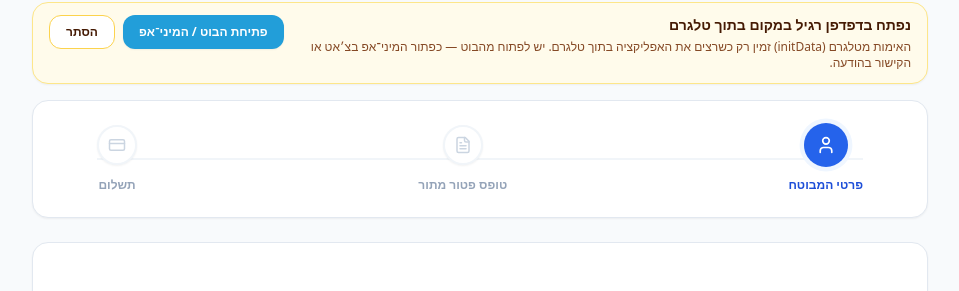
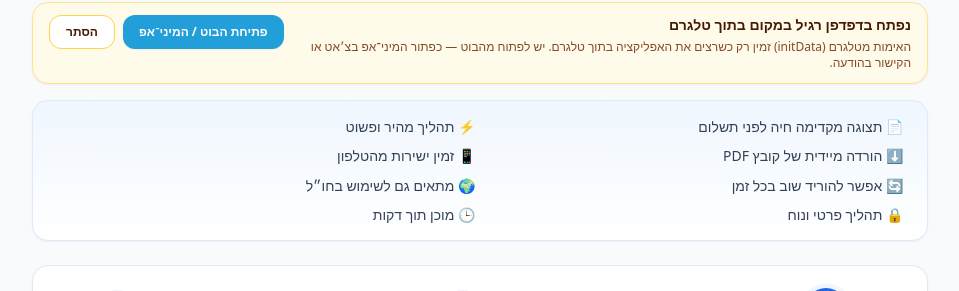
Before and after one commit to Hexabroremember/ptormtorbot, a React (Vite) app: page / in a window 1280 px wide. Shown: the part 106-397 px from the top of the page, without its empty margins (160-1119 px from the left). Built offline with nearby package versions, Linux system fonts and the light colour scheme; no server answers.

Commit message:
Add queue-exemption value props to /start and mini-app step 1

```diff
--- a/src/App.jsx
+++ b/src/App.jsx
@@ -239,6 +239,16 @@
     summary: "סיכום הזמנה",
     total: "סה\"כ לתשלום:",
     loadingMsg: "מנפיק דוגמה לטופס פטור מתור...",
+    heroHighlights: [
+      "📄 תצוגה מקדימה חיה לפני תשלום",
+      "⚡ תהליך מהיר ופשוט",
+      "⬇️ הורדה מיידית של קובץ PDF",
+      "📱 זמין ישירות מהטלפון",
+      "🔄 אפשר להוריד שוב בכל זמן",
+      "🌍 מתאים גם לשימוש בחו״ל",
+      "🔒 תהליך פרטי ונוח",
+      "🕒 מוכן תוך דקות",
+    ],
     paymentMethods: {
       creditCard: "כרטיס אשראי",
       applePay: "Apple Pay",
@@ -377,6 +387,16 @@
     summary: "ملخص الطلب",
     total: "المبلغ الإجمالي:",
     loadingMsg: "جاري إصدار إعفاء من الطابور...",
+    heroHighlights: [
+      "📄 معاينة حية قبل الدفع",
+      "⚡ عملية سريعة وبسيطة",
+      "⬇️ تنزيل فوري لملف PDF",
+      "📱 متاح مباشرة من الهاتف",
+      "🔄 يمكن التنزيل مجددًا في أي وقت",
+      "🌍 مناسب أيضًا للاستخدام خارج البلاد",
+      "🔒 عملية خاصة ومريحة",
+      "🕒 جاهز خلال دقائق",
+    ],
     paymentMethods: {
       creditCard: "بطاقة ائتمان",
       applePay: "Apple Pay",
@@ -1710,6 +1730,22 @@
       ) : null}
 
       <main className="max-w-4xl mx-auto">
+        {currentStep === 1 &&
+        Array.isArray(t.heroHighlights) &&
+        t.heroHighlights.length > 0 ? (
+          <div
+            className="mb-6 rounded-2xl border border-blue-100 bg-gradient-to-b from-blue-50/90 to-white px-4 py-4 shadow-sm sm:px-6"
+            dir={language === "ar" || language === "he" ? "rtl" : "ltr"}
+          >
+            <ul className="grid gap-2.5 text-sm text-slate-700 sm:grid-cols-2">
+              {t.heroHighlights.map((line) => (
+                <li key={line} className="leading-snug">
+                  {line}
+                </li>
+              ))}
+            </ul>
+          </div>
+        ) : null}
         <div className="bg-white rounded-2xl shadow-sm border border-slate-200 p-6 mb-6">
           <div className="flex items-center justify-between relative px-4 md:px-10">
             <div className="absolute top-1/2 left-4 md:left-10 right-4 md:right-10 h-0.5 bg-slate-100 -translate-y-1/2 z-0" />
```
Also changed, not shown: 1 other file (tests, documents, lock files or other folders).
